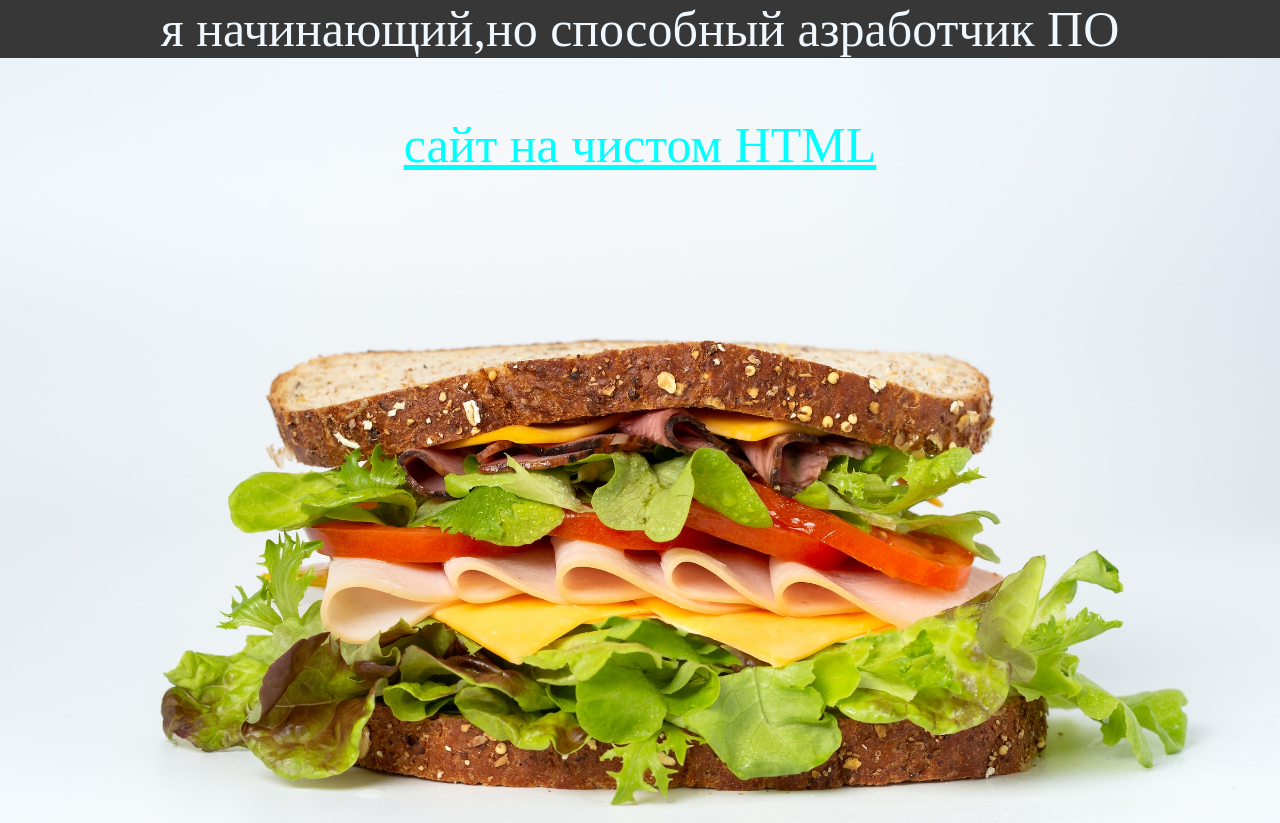
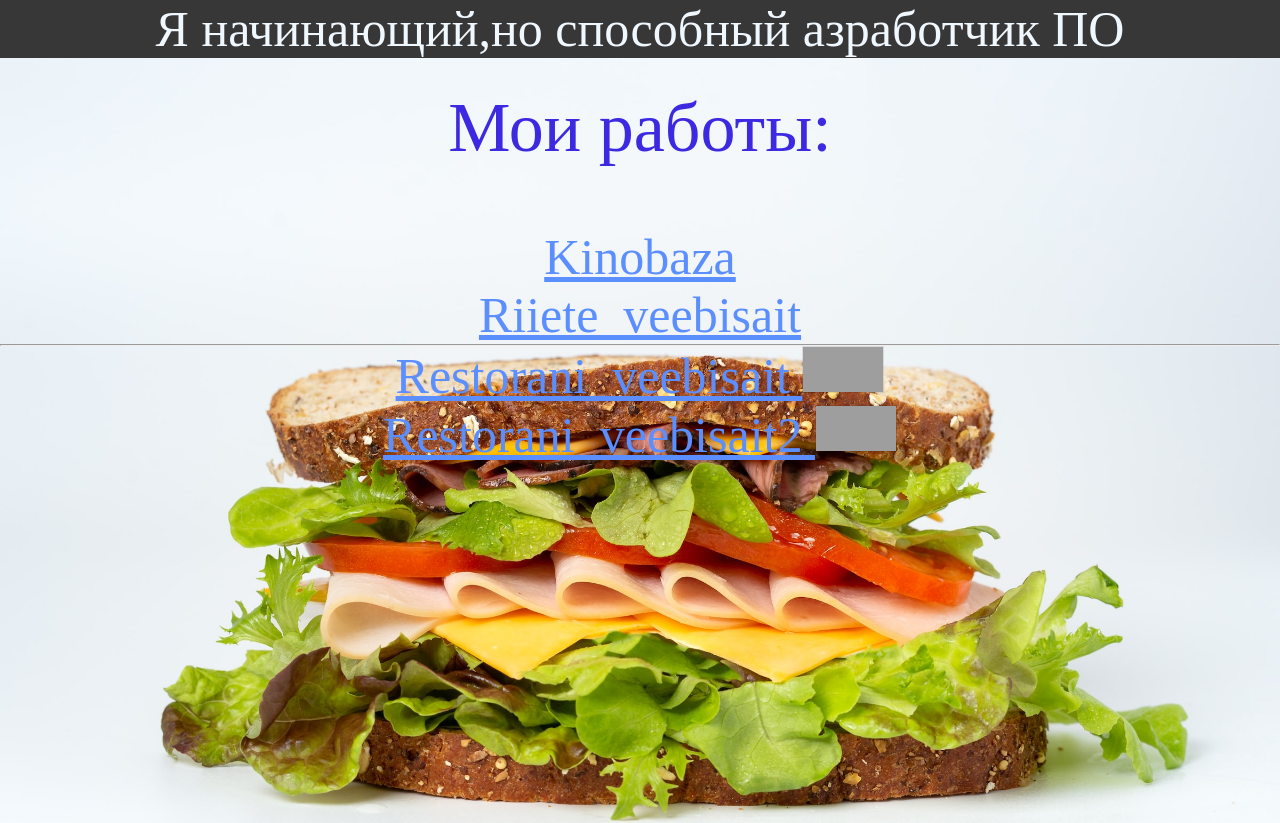
Before and after one commit to Snus292/Snus292.github.io, a plain HTML site: page index.html in a window 1280 px wide. Shown: the top 823 px of the page. Drawn offline with Linux system fonts and the light colour scheme; grey boxes are pictures that could not be loaded.

Commit message:
Add files via upload

```diff
--- a/index.html
+++ b/index.html
@@ -8,10 +8,25 @@
     <title>Document</title>
 </head>
 <body>
-    <header>я начинающий,но способный азработчик ПО</header>
-    <section class="container">мои работы
+    <header>Я начинающий,но способный азработчик ПО</header>
+    <section class="container">Мои работы:
         <div class="myproject">
-            <a href="a">сайт на чистом HTML </a>
+            <a href="/KinoBaza/html/index.html">Kinobaza</a>
+            <a href="/Site/html/index.html">Riiete_veebisait</a>
+            <hr><a href="">Restorani_veebisait
+                <iframe style="border: 1px solid rgba(0, 0, 0, 0.1);" width="80" height="45" src="https:/www.figma.com/embed?embed_host=share&url=https%3A%2F%2Fwww.figma.com%2Ffile%2FjmtG0EEdxBSWqtDfKmSef5%2F1%3Fnode-id%3D0%253A1%26t%3DYh9Wlm1pDW5ca1h1-1" allowfullscreen>
+                </iframe>
+            </a>
+            <a href="">Restorani_veebisait2
+                <iframe style="border: 1px solid rgba(0, 0, 0, 0.1);" width="80" height="45" src="https://www.figma.com/embed?embed_host=share&url=https%3A%2F%2Fwww.figma.com%2Ffile%2Fs8hRTQee4hGuqQn43dVsid%2F2%3Fnode-id%3D1%253A7%26t%3DaJLpmYf59S6FRPgF-1" allowfullscreen>
+                </iframe>
+            </a>
+
+
+
+
+
+
 
 
         </div>
--- a/style.css
+++ b/style.css
@@ -11,15 +11,31 @@ html {
 }
 section{
     min-height: 900px;
+    padding-top: 30px;
     background: url(mae-mu-IZ0LRt1khgM-unsplash.jpg)center/cover no-repeat;
+    text-align: center;
+    color: #3d29e1;
+    font-size:70px;
     }
+section ::target-text{
+    margin-top: 100px;
+}
     .myproject{
+        text-align: center;
+        margin-top: 60px;
 
-        color:aqua;
+
+
+
 
     }
     .myproject a{
 
-        color:aqua;
-
+        text-align: center;
+        color:rgb(91 142 255);
+        display: block;
+        font-size:50px;
     }
+    .myproject a iframe{
+        display:inline-block
+    }
```
